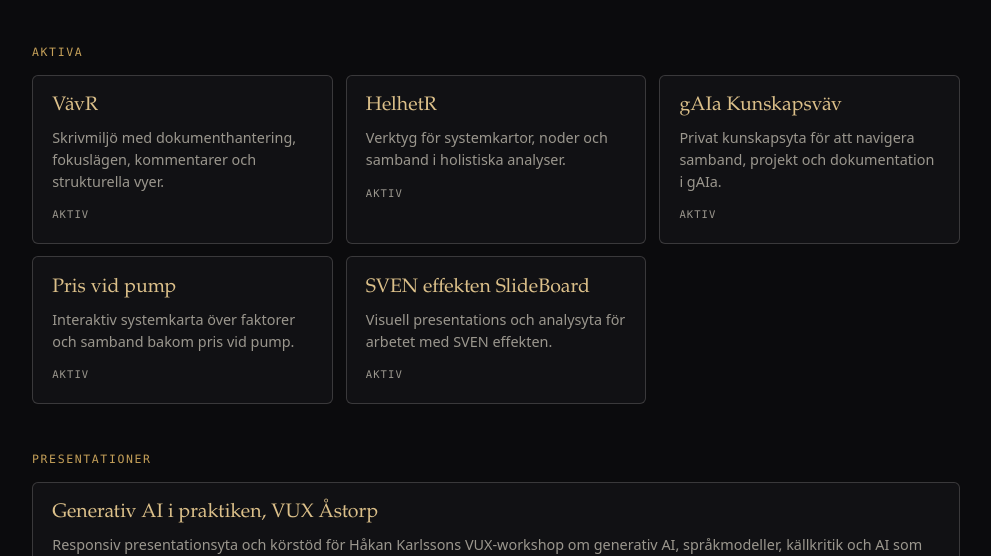
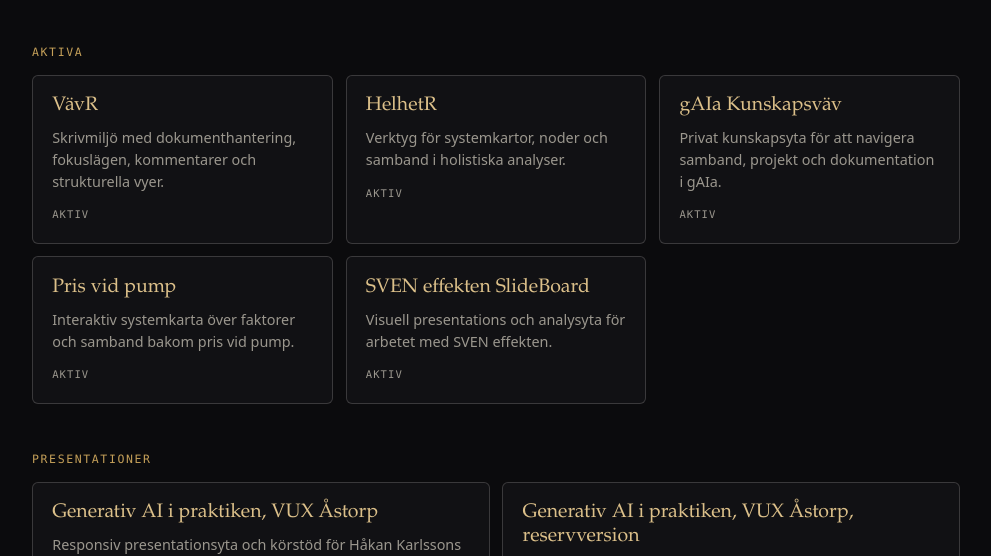
Before and after one commit to hktcr/markr, a plain HTML site: page sites.html in a window 1280 px wide. Shown: the part 243-799 px from the top of the page, without its empty margins (144-1135 px from the left). Drawn offline with Linux system fonts and the light colour scheme.

Commit message:
Lägg till reservversion i MärkR presentationsregister

```diff
--- a/sites.html
+++ b/sites.html
@@ -57,6 +57,7 @@
     <h2 id="presentationer">Presentationer</h2>
     <div class="sitegrid">
       <a class="sitekort" href="https://ai-workshop-vux-ren.hlgk.chatgpt.site"><h3>Generativ AI i praktiken, VUX Åstorp</h3><p>Responsiv presentationsyta och körstöd för Håkan Karlssons VUX-workshop om generativ AI, språkmodeller, källkritik och AI som stöd för lärande. Innehåller 19 rena presentationsbilder, klickbar verktygsuppvärmning, verifierade forskningsresultat, Gemini-demonstrationer och två tydliga sökfraser för källarbete i NotebookLM.</p><span class="statusmarke">Aktiv presentation</span></a>
+      <a class="sitekort" href="https://ai-workshop-torsdag.hlgk.chatgpt.site"><h3>Generativ AI i praktiken, VUX Åstorp, reservversion</h3><p>Fryst fullversion av VUX-workshopen med 28 presentationsbilder och körstöd. Bevarad oförändrad som reserv om den kortare, rena workshopversionen behöver ersättas.</p><span class="statusmarke">Fryst reservversion</span></a>
     </div>
   </section>
 
```
